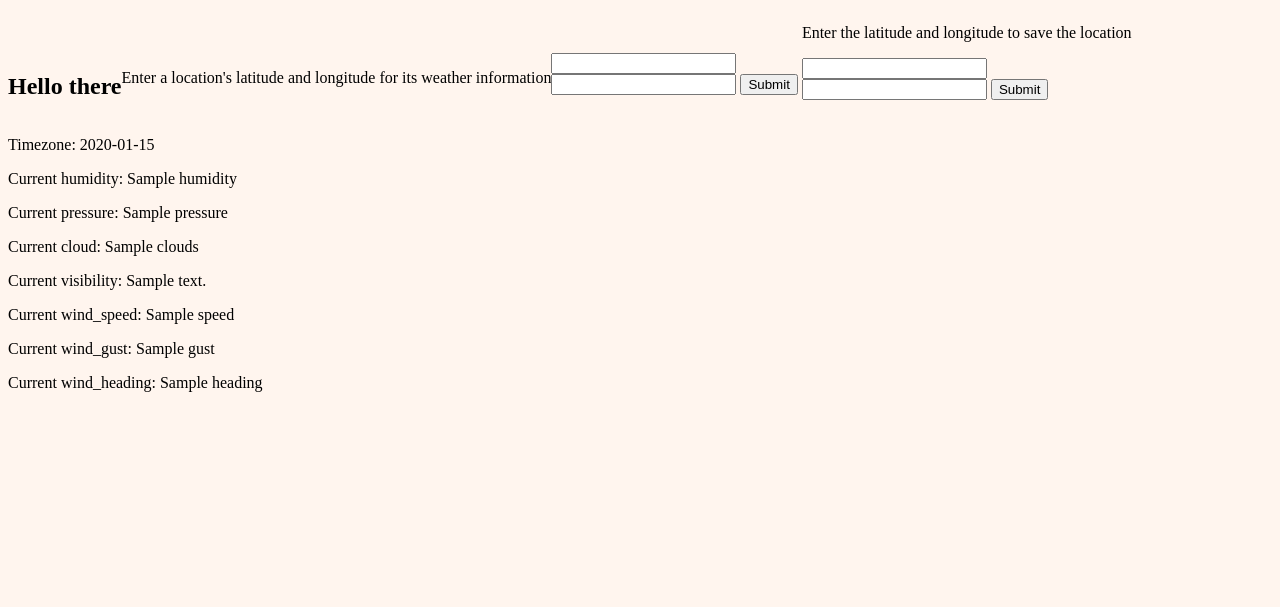
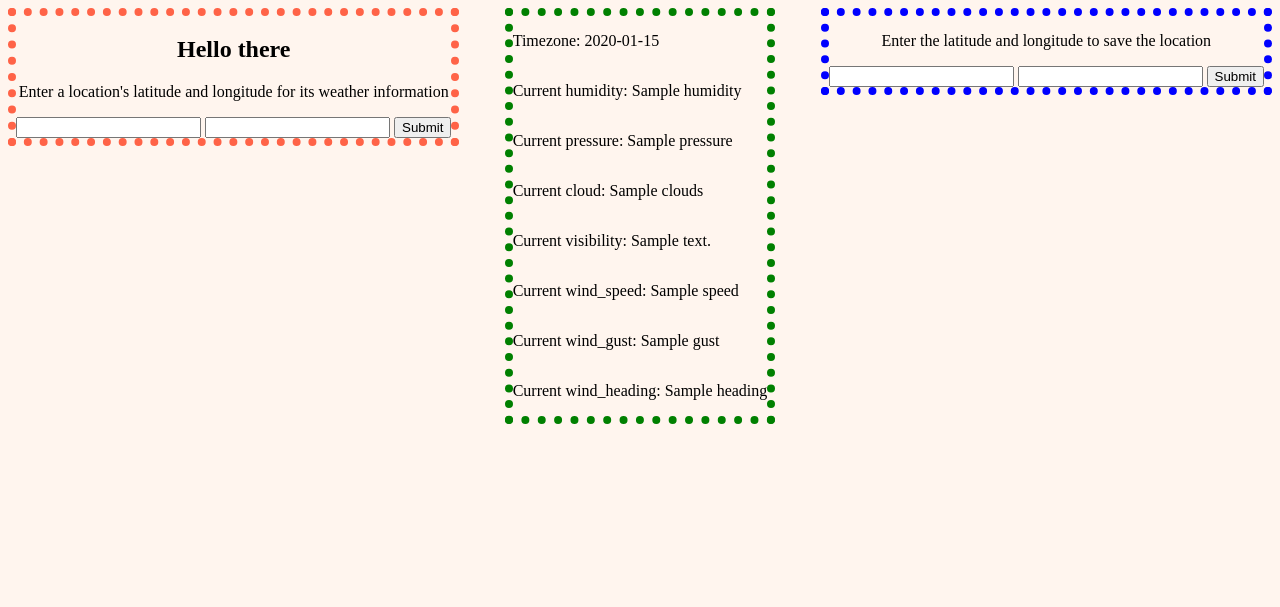
Before and after one commit to vyomaa03/project-2, a Flask app: template templates/user_main.html in a window 1280 px wide. Shown: the top 607 px of the page. Run offline with Flask 2, Linux system fonts and the light colour scheme; the template is opened without the code that fills it: most values are stand-ins (such as "Sample title", 1, 10 or a date in 2020); some libraries are stand-ins or nearby versions.

Commit message:
more css

```diff
--- a/static/style3.css
+++ b/static/style3.css
@@ -3,18 +3,33 @@ html {
 }
 
 #container {
+    height: 600px;
     display: flex;
-    border-color: black;
+    flex-direction: row;
+    align-items: flex-start;
+    justify-content: space-between;
 }
 
 #input {
-    display:inline-flex;
+    border-color: tomato;
+    border-style: dotted;
+    border-width: 8px;
+    text-align: center;
+
+}
+#more_info {
+    border-color: blue;
+    border-width: 8px;
+    border-style: dotted;
+    text-align: center;
 }
 
 #current {
-    border-color: tomato;
-    border-width: 20px;
+    border-color: green;
+    border-width: 8px;
+    border-style: dotted;
+    display: flex;
+    flex-direction: column;
+    justify-content: flex-start;
+    align-items:flex-start;
 }
-#more_info {
-    display: inline-block;
-}
--- a/templates/user_main.html
+++ b/templates/user_main.html
@@ -8,25 +8,15 @@
     <title>main</title>
 </head>
 <body>
-    <div id="container"></div>
+    <div id="container">
     <div id="input">
         <h2>Hello there</h2>
         <p>Enter a location's latitude and longitude for its weather information</p>
         <form method="post" action="/weather_get">
-            <input type="text" name="lat"> <br>
+            <input type="text" name="lat">
             <input type="text" name="lon">
             <input type="submit">
         </form>
-    </div>
-
-    <div id="more_info">
-        <p>Enter the latitude and longitude to save the location</p>
-        <form method="post" action="/add_location">
-            <input type="text" name="lat"> <br>
-            <input type="text" name="lon">
-            <input type="submit">
-        </form>
-
     </div>
 
     <div id="current">
@@ -40,6 +30,16 @@
         <p>Current wind_heading: {{heading}}</p>
     </div>
 
+
+    <div id="more_info">
+        <p>Enter the latitude and longitude to save the location</p>
+        <form method="post" action="/add_location">
+            <input type="text" name="lat">
+            <input type="text" name="lon">
+            <input type="submit">
+        </form>
+    </div>
+
     </div>
 
 
```
